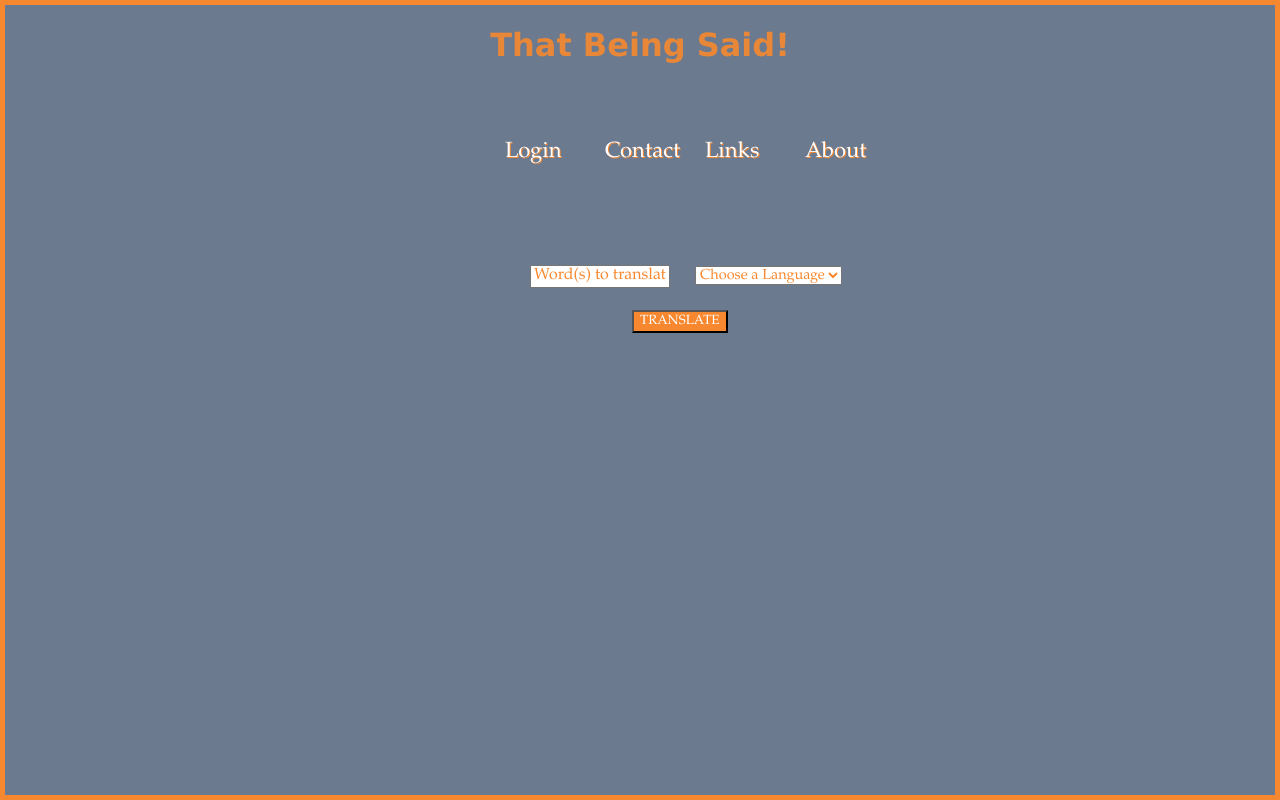
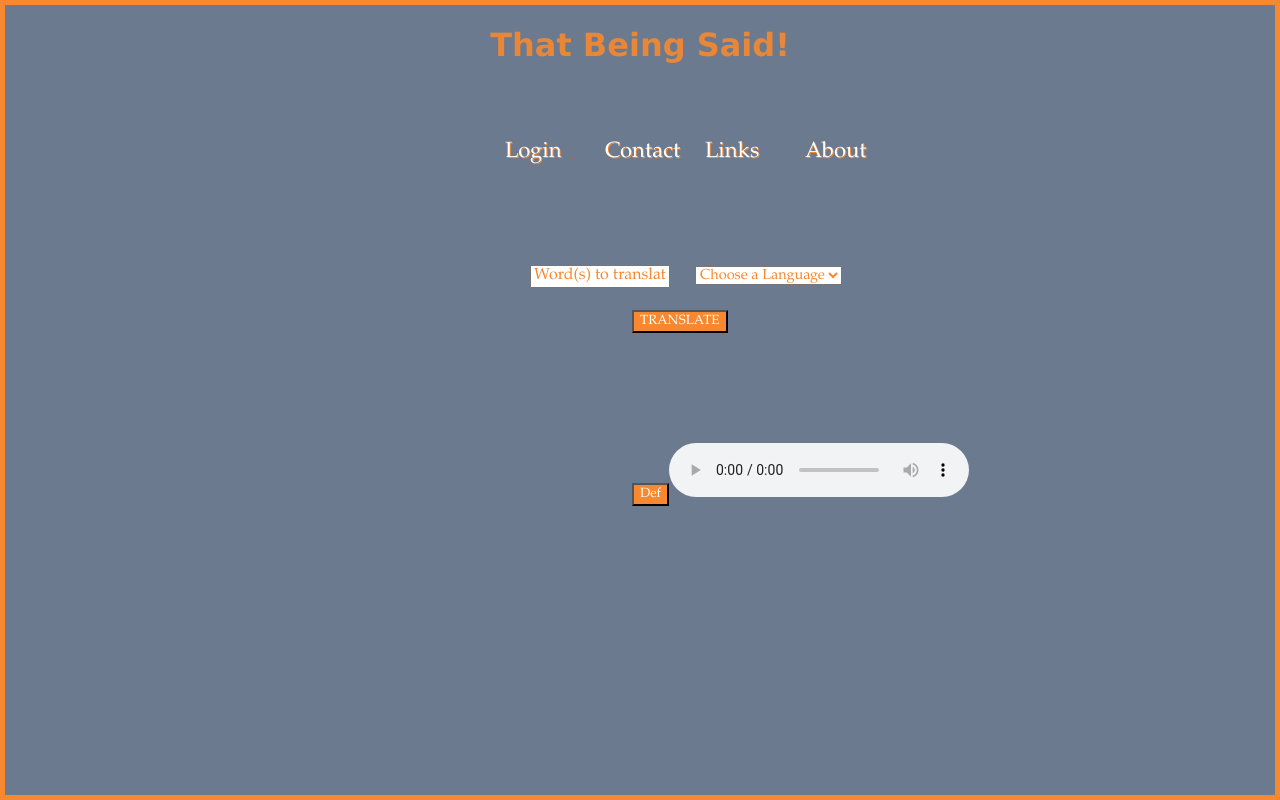
Before and after one commit to glenbuck503/That-Being-Said, a React (Create React App) app: page / in a window 1280 px wide. Built offline with nearby package versions, Linux system fonts and the light colour scheme; no server answers.

Commit message:
add audio output for word. hardcoded only as of now

```diff
--- a/src/ReusableForm.js
+++ b/src/ReusableForm.js
@@ -1,5 +1,7 @@
 import React, { useState } from "react";
 import PropTypes from "prop-types";
+
+import wordsAudio from "./img/hello_world.mp3";
 
 
 
@@ -92,8 +94,9 @@ function ReusableForm(props) {
 
 
 
-        {/* <button onClick={onSubmit2} >Def</button> */}
-        <p className="result2">{translatedWordDef}</p>
+        <button onClick={onSubmit2} >Def</button>
+        {/* <p className="result2">{wordsAudio}</p> */}
+        <audio  src={wordsAudio} controls/>
 
         {/* <p className="trade">Glen Buck 2021 &#8482;</p> */}
 
```
Also changed, not shown: 1 other file (tests, documents, lock files or other folders).
